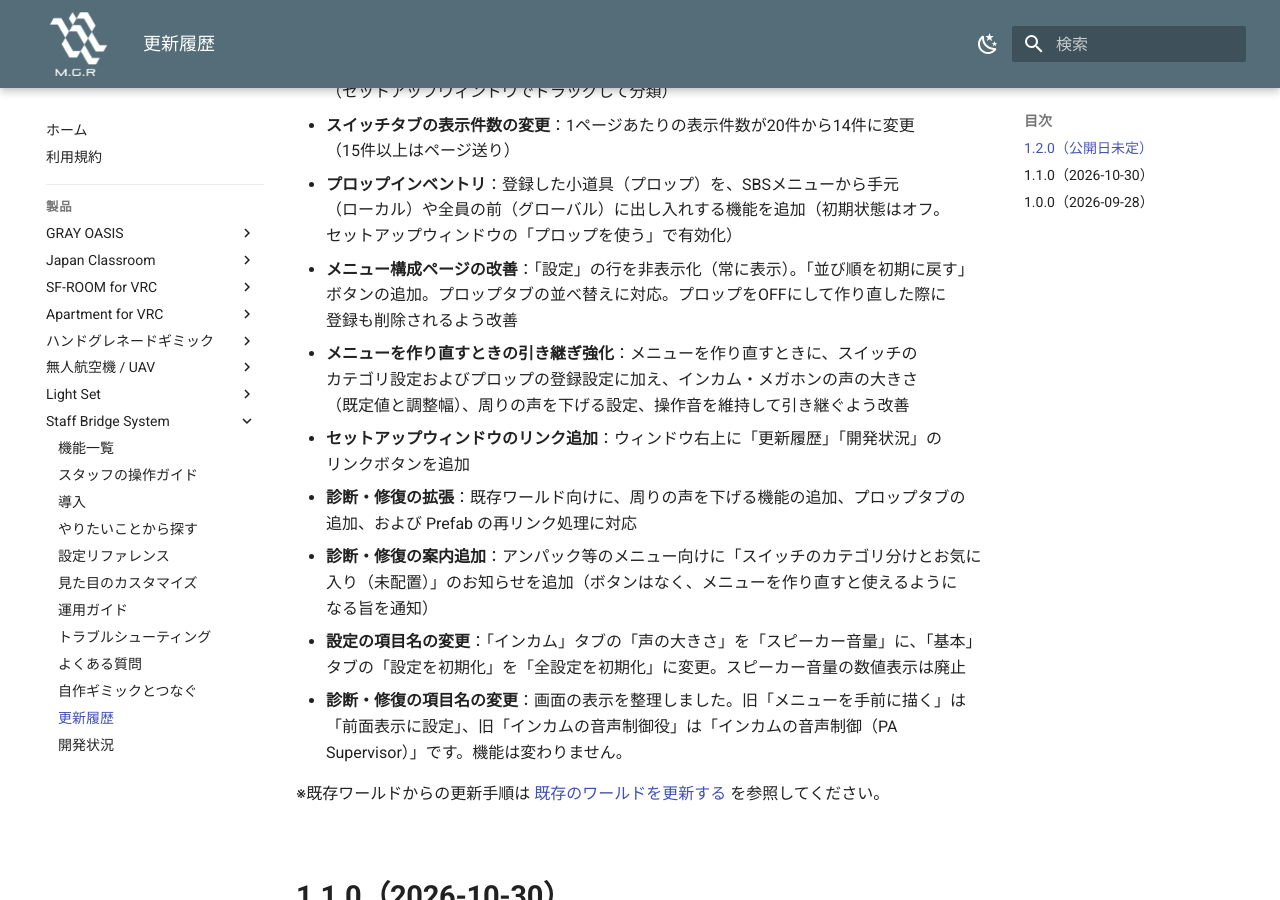
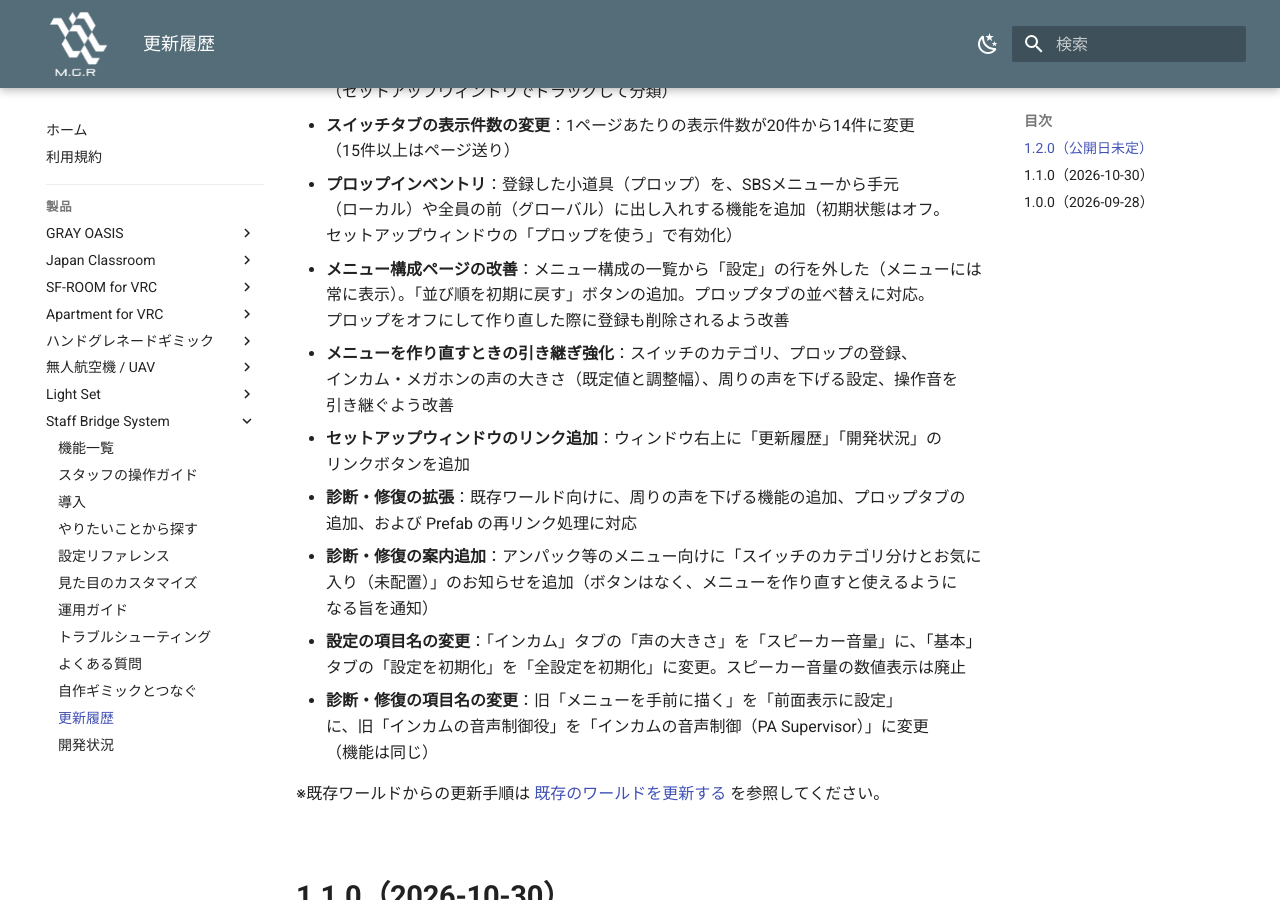
Before and after one commit to MAGURO-git/ProductArchive, an MkDocs documentation site: the page built from docs/staff-bridge-system/changelog.md, in a window 1280 px wide and 900 px high, scrolled down 376 px. Built offline with MkDocs 1.6.1 and Material for MkDocs 9.7.7, drawn with Linux system fonts in a browser that asks for light colours.

Commit message:
SBS マニュアル: 実装との食い違いを直す（診断の項目名・更新時のスイッチのタブと★の条件・更新履歴の文面）
- troubleshoot: 周りの声の診断の項目名を StaffMenuDoctor の表示と一字一句そろえる（未追加・声の大きさの制御）
- reference・troubleshoot・howto: 更新直後にタブと★が出ないのは、メニューをアンパック等で使う場合に限ると書く（Prefab のままは出る）
- install: ★は、スイッチページを開いたときかアップロードしたときに出る旨を足す
- changelog 1.2.0: 「設定」の行の書き方、体言止めへの統一、オフの表記、引き継ぎ強化の重なりを直す

Co-Authored-By: Claude Opus 5.5 <noreply@anthropic.com>

```diff
--- a/docs/staff-bridge-system/changelog.md
+++ b/docs/staff-bridge-system/changelog.md
@@ -6,13 +6,13 @@
 - **スイッチのカテゴリとお気に入り**：スイッチをカテゴリ（最大9個）に分類してタブで絞り込む機能、および★マークによるお気に入りタブへの登録機能を追加（セットアップウィンドウでドラッグして分類）
 - **スイッチタブの表示件数の変更**：1ページあたりの表示件数が20件から14件に変更（15件以上はページ送り）
 - **プロップインベントリ**：登録した小道具（プロップ）を、SBSメニューから手元（ローカル）や全員の前（グローバル）に出し入れする機能を追加（初期状態はオフ。セットアップウィンドウの「プロップを使う」で有効化）
-- **メニュー構成ページの改善**：「設定」の行を非表示化（常に表示）。「並び順を初期に戻す」ボタンの追加。プロップタブの並べ替えに対応。プロップをOFFにして作り直した際に登録も削除されるよう改善
-- **メニューを作り直すときの引き継ぎ強化**：メニューを作り直すときに、スイッチのカテゴリ設定およびプロップの登録設定に加え、インカム・メガホンの声の大きさ（既定値と調整幅）、周りの声を下げる設定、操作音を維持して引き継ぐよう改善
+- **メニュー構成ページの改善**：メニュー構成の一覧から「設定」の行を外した（メニューには常に表示）。「並び順を初期に戻す」ボタンの追加。プロップタブの並べ替えに対応。プロップをオフにして作り直した際に登録も削除されるよう改善
+- **メニューを作り直すときの引き継ぎ強化**：スイッチのカテゴリ、プロップの登録、インカム・メガホンの声の大きさ（既定値と調整幅）、周りの声を下げる設定、操作音を引き継ぐよう改善
 - **セットアップウィンドウのリンク追加**：ウィンドウ右上に「更新履歴」「開発状況」のリンクボタンを追加
 - **診断・修復の拡張**：既存ワールド向けに、周りの声を下げる機能の追加、プロップタブの追加、および Prefab の再リンク処理に対応
 - **診断・修復の案内追加**：アンパック等のメニュー向けに「スイッチのカテゴリ分けとお気に入り（未配置）」のお知らせを追加（ボタンはなく、メニューを作り直すと使えるようになる旨を通知）
 - **設定の項目名の変更**：「インカム」タブの「声の大きさ」を「スピーカー音量」に、「基本」タブの「設定を初期化」を「全設定を初期化」に変更。スピーカー音量の数値表示は廃止
-- **診断・修復の項目名の変更**：画面の表示を整理しました。旧「メニューを手前に描く」は「前面表示に設定」、旧「インカムの音声制御役」は「インカムの音声制御（PA Supervisor）」です。機能は変わりません。
+- **診断・修復の項目名の変更**：旧「メニューを手前に描く」を「前面表示に設定」に、旧「インカムの音声制御役」を「インカムの音声制御（PA Supervisor）」に変更（機能は同じ）
 
 ※既存ワールドからの更新手順は [既存のワールドを更新する](install.md#update) を参照してください。
 
```
Also changed, not shown: docs/staff-bridge-system/howto.md (+1 -1 lines), docs/staff-bridge-system/install.md (+1 -1 lines), docs/staff-bridge-system/reference.md (+1 -1 lines), docs/staff-bridge-system/troubleshoot.md (+3 -3 lines).
